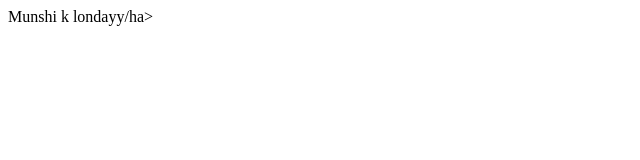
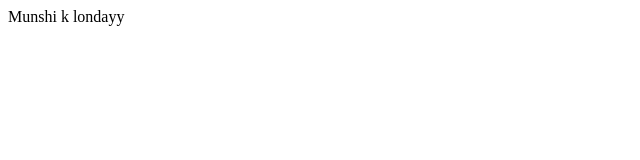
Before and after one commit to GeniusDev95/Geniusdev95.github.io, a plain HTML site: page index.html in a window 1280 px wide. Shown: the full height of the page, 0-640 px from the left. Drawn offline with Linux system fonts and the light colour scheme.

Commit message:
Update index.html

```diff
--- a/index.html
+++ b/index.html
@@ -6,6 +6,6 @@
     <title>Document</title>
 </head>
 <body>
-    <ha>Munshi k londayy/ha>
+    <ha>Munshi k londayy</ha>
 </body>
 </html>
```
